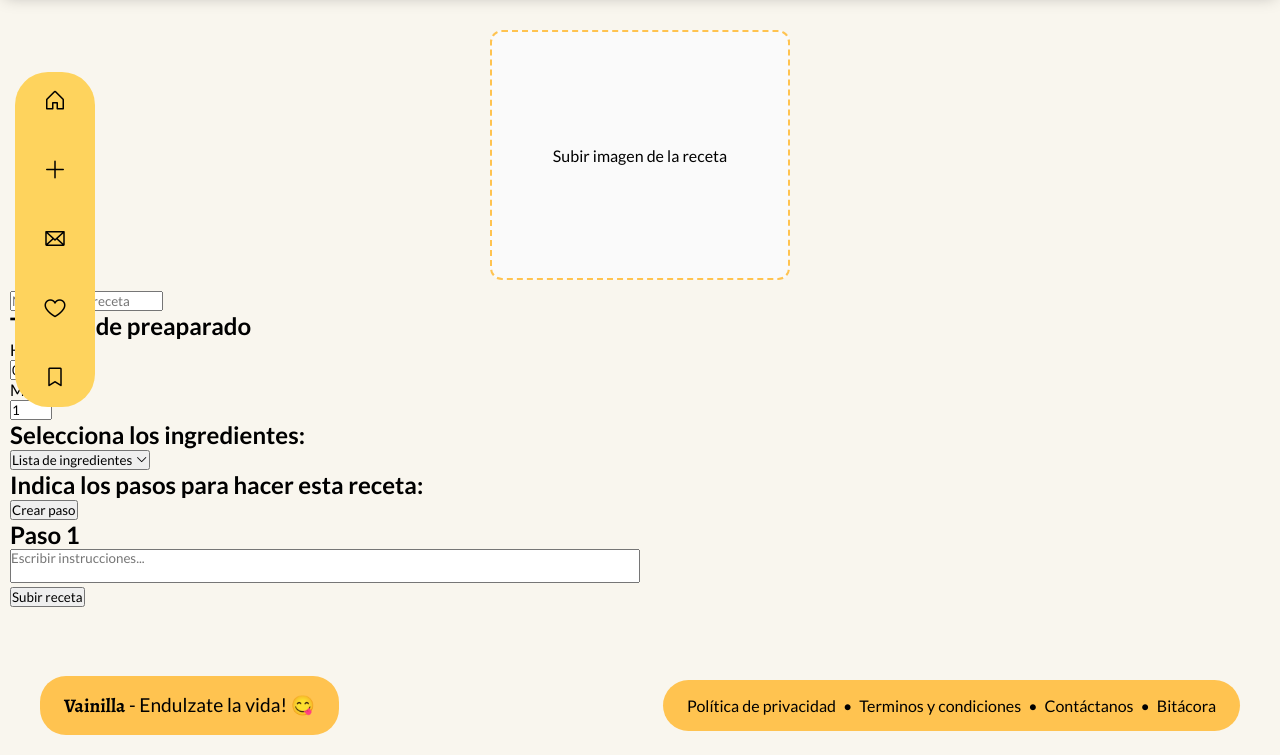
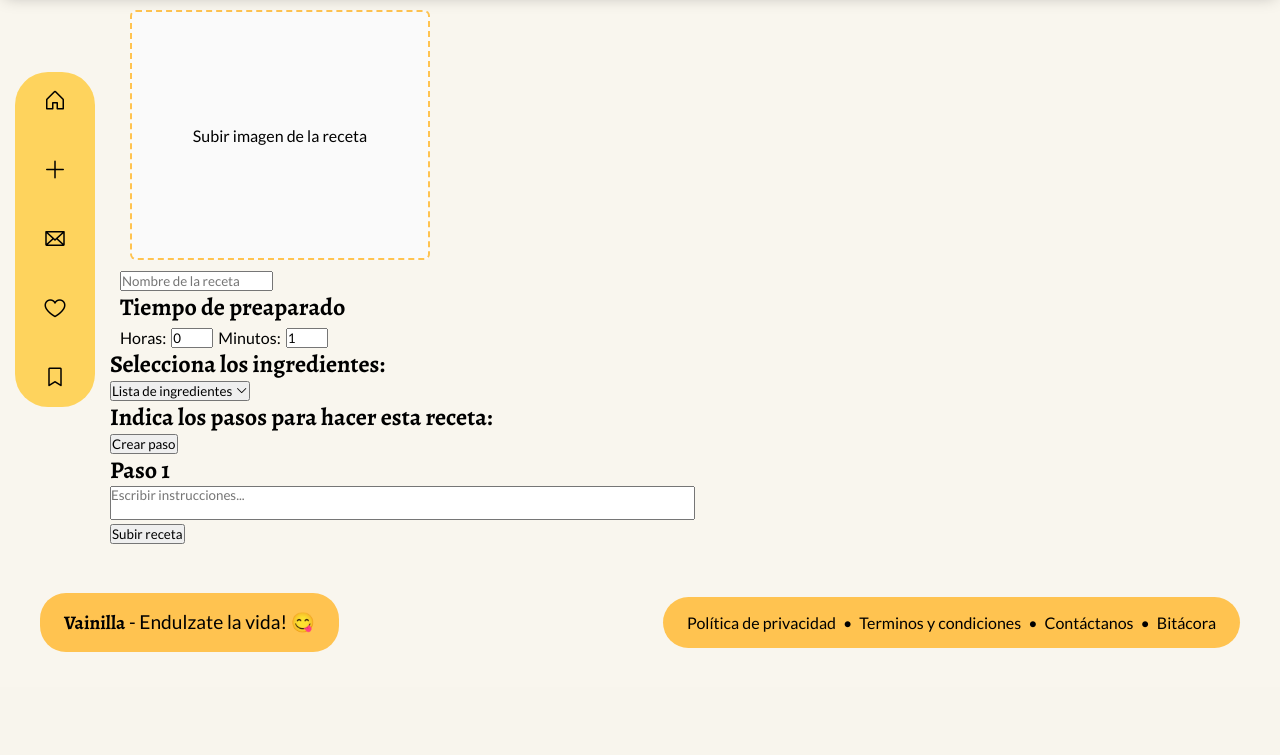
Before and after one commit to Atzel9/Vainilla, a PHP site: page /html/crear.php in a window 1280 px wide. Shown: the part 113-868 px from the top of the page. After the commit the page ends 765 px from the top, so only its background shows below. Run offline with PHP 8.4, Linux system fonts and the light colour scheme; the visitor is signed in with stand-in values (Sample User, id 1); data that the repository does not hold is empty.

Commit message:
Aún estilos

```diff
--- a/css/styles_crear.css
+++ b/css/styles_crear.css
@@ -1,21 +1,26 @@
-.main {
+h1, h2, h3 {
+    font-family: var(--alegraya); /*Cambiar fondo*/
+}
+.main { /*Estilos al contenedor principal del contenedor*/
     display: flex;
     flex-direction: column;
-    padding: 20px 10px;
 }
-.div-imagen {
+.form-rec-datos {
+    margin: auto 10px;
+}
+.div-imagen { /*Estilo al contenedor de la imagen*/
     position: relative;
     width: 300px;
     height: 250px;
     border: 2px dashed var(--color_pri);
-    border-radius: 12px;
+    border-radius: 6px;
     display: flex;
     justify-content: center;
     align-items: center;
     background-color: #fafafa;
     cursor: pointer;
     overflow: hidden;
-    margin: 10px auto;
+    margin: 10px;
     transition: border 0.2s ease;
 }
 .div-imagen input[type="file"] {
@@ -31,10 +36,66 @@
     background-color: #e6f7ff;
     border-color: #00b4d8;
 }
+.titulo {
+    border-radius: 10px;
+    padding: 5px;
+    width: 100%;
+    border: 2px solid var(--gris);
+    transition: border 0.2s ease;
+}
+.titulo:focus, .titulo:focus-visible {
+    border: 2px solid var(--color_pri);
+    outline: none;
+}
+.form-rec-tie {
+    display: flex;
+    flex-wrap: wrap;
+    gap: 5px;
+    margin-left: 10px;
+}
+.div-tie-prin {
+    display: flex;
+    flex-direction: row;
+    border: 2px solid var(--color_pri);
+    padding: 10px 0;
+}
+.tiempo:first-child {
+    text-align: right;
+}
+.tiempo {
+    border: none;
+    max-width: 30px;
+    background: none;
+    font-size: 1.2em;
+}
+.tiempo:focus, .tiempo:focus-visible {
+    outline: none;
+}
+/* Quitar flechas del input tipo numero */
+.tiempo::-webkit-outer-spin-button,
+.tiempo::-webkit-inner-spin-button {
+    -webkit-appearance: none;
+    margin: 0;
+}
+/* For Firefox */
+.tiempo[type=number] {
+    -moz-appearance: textfield;
+}
+/* General fallback */
+.tiempo[type=number] {
+    appearance: textfield;
+}
+/*Estilo a parrafo de formato*/
+.formato-tiempo {
+    width: 100%; /*Para que se vaya hasta abajo gracias a la propiedad flex*/
+    color: var(--gris);
+    font-size: 0.8em;
+}
+.form-rec-tie h2 {width: 100%;}
 #lis-rec {
     display: flex;
     flex-direction: column;
-    position: fixed;
+    position: absolute;
 }
 .lista-desactiva {
     max-height: 0px;
```
